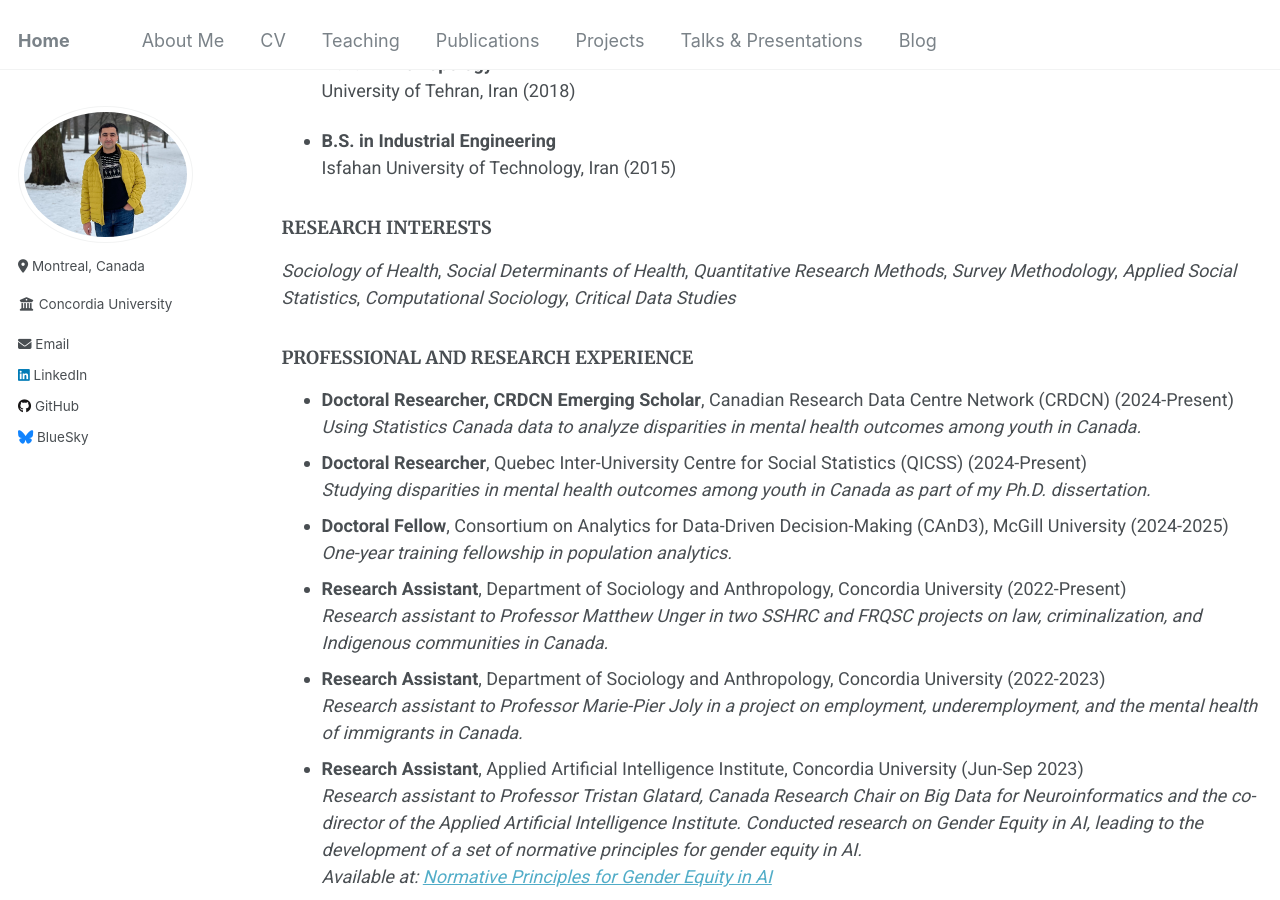
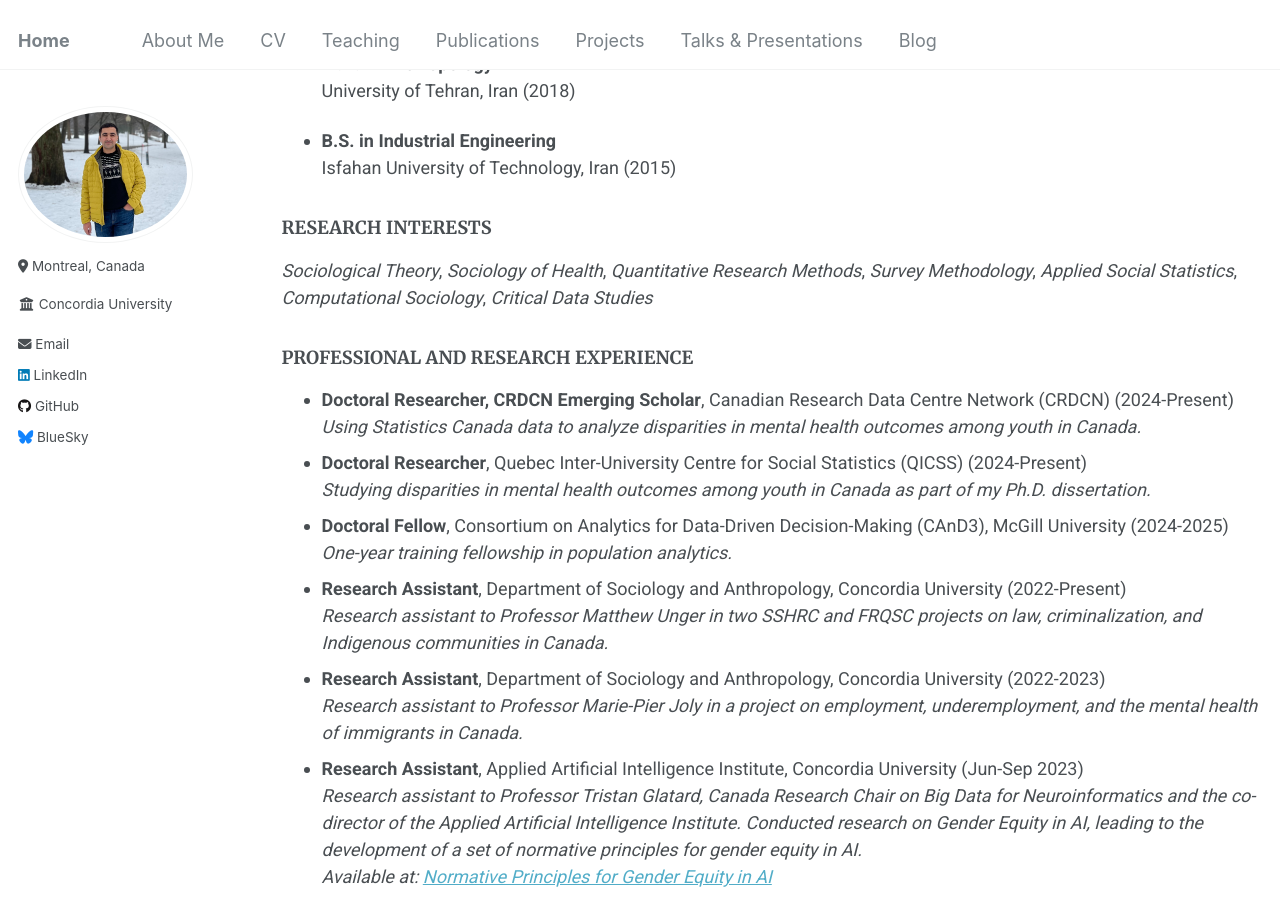
Before and after one commit to Mohsnmonji/mohsnmonji.github.io, a Jekyll site: the page built from _pages/Curriculum Vitae.md, in a window 1280 px wide and 900 px high, scrolled down 304 px. Built offline with Jekyll 4.4.1, drawn with Linux system fonts in a browser that asks for light colours.

Commit message:
Update Curriculum Vitae.md

```diff
--- a/_pages/Curriculum Vitae.md
+++ b/_pages/Curriculum Vitae.md
@@ -29,7 +29,7 @@ redirect_from:
   Isfahan University of Technology, Iran (2015)
 
 ### RESEARCH INTERESTS
-*Sociology of Health*, *Social Determinants of Health*, *Quantitative Research Methods*, *Survey Methodology*, *Applied Social Statistics*, *Computational Sociology*, *Critical Data Studies*
+*Sociological Theory*, *Sociology of Health*, *Quantitative Research Methods*, *Survey Methodology*, *Applied Social Statistics*, *Computational Sociology*, *Critical Data Studies*
 
 ### PROFESSIONAL AND RESEARCH EXPERIENCE
 - **Doctoral Researcher, CRDCN Emerging Scholar**, Canadian Research Data Centre Network (CRDCN) (2024-Present)
```
